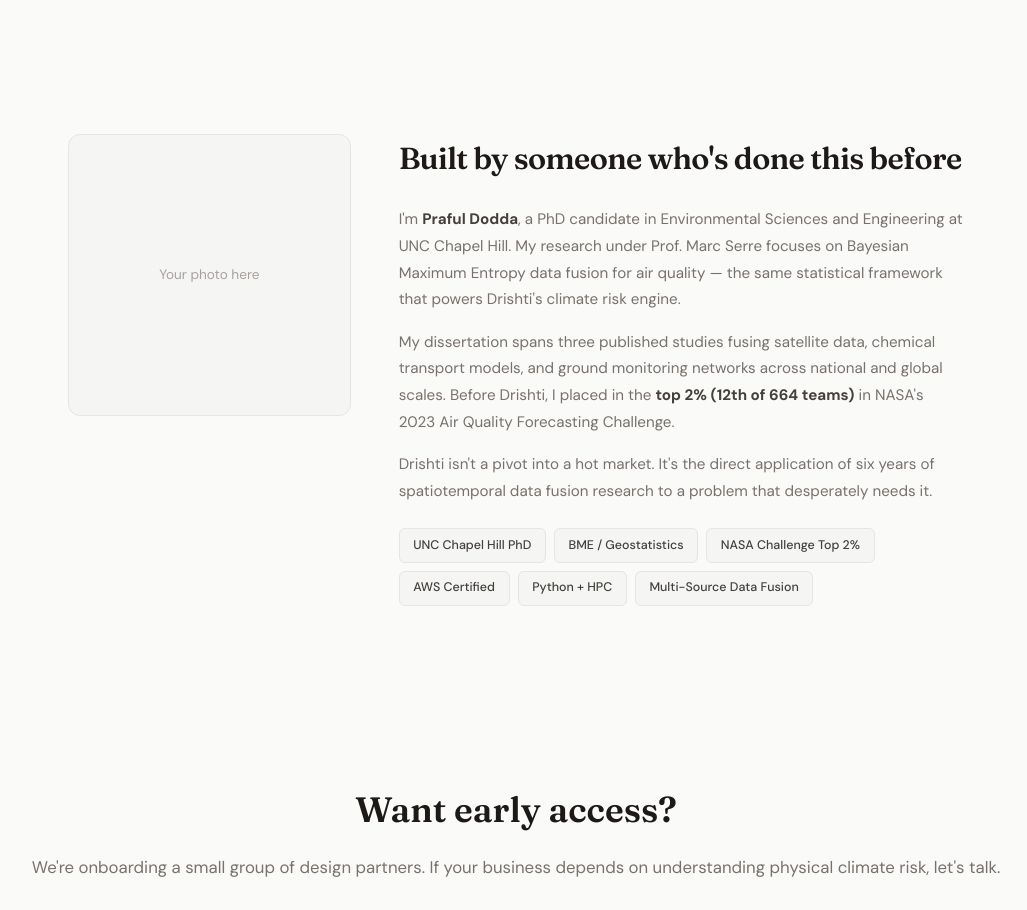
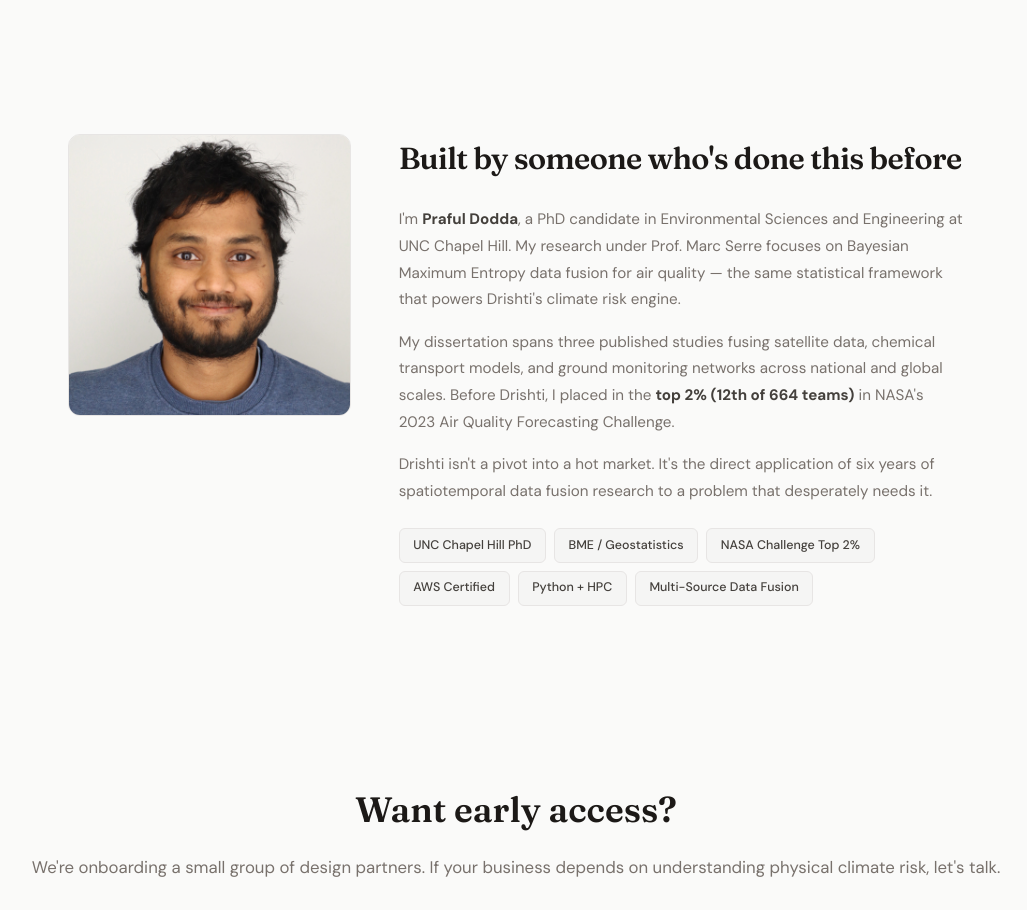
Before and after one commit to praful-dodda/drishti, a plain HTML site: page index.html in a window 1280 px wide. Shown: the part 3200-4110 px from the top of the page, without its empty margins (124-1151 px from the left). Drawn offline with Linux system fonts and the light colour scheme.

Commit message:
Refactor code structure for improved readability and maintainability

```diff
--- a/index.html
+++ b/index.html
@@ -298,6 +298,15 @@
       border: 1px solid var(--stone-200);
     }
 
+    .founder-aside .founder-photo {
+      width: 100%;
+      aspect-ratio: 1;
+      object-fit: cover;
+      border-radius: 12px;
+      border: 1px solid var(--stone-200);
+      display: block;
+    }
+
     .founder-content h2 { margin-bottom: 1.5rem; }
 
     .founder-content p {
@@ -514,7 +523,7 @@
   <section class="fade-in" id="about">
     <div class="founder-section">
       <div class="founder-aside">
-        <div class="founder-placeholder">Your photo here</div>
+        <img src="./praful-founder.jpg" alt="Praful Dodda" class="founder-photo">
       </div>
       <div class="founder-content">
         <h2>Built by someone who's done this before</h2>
```
Also changed, not shown: praful-founder.jpg (added), 2 other files.
